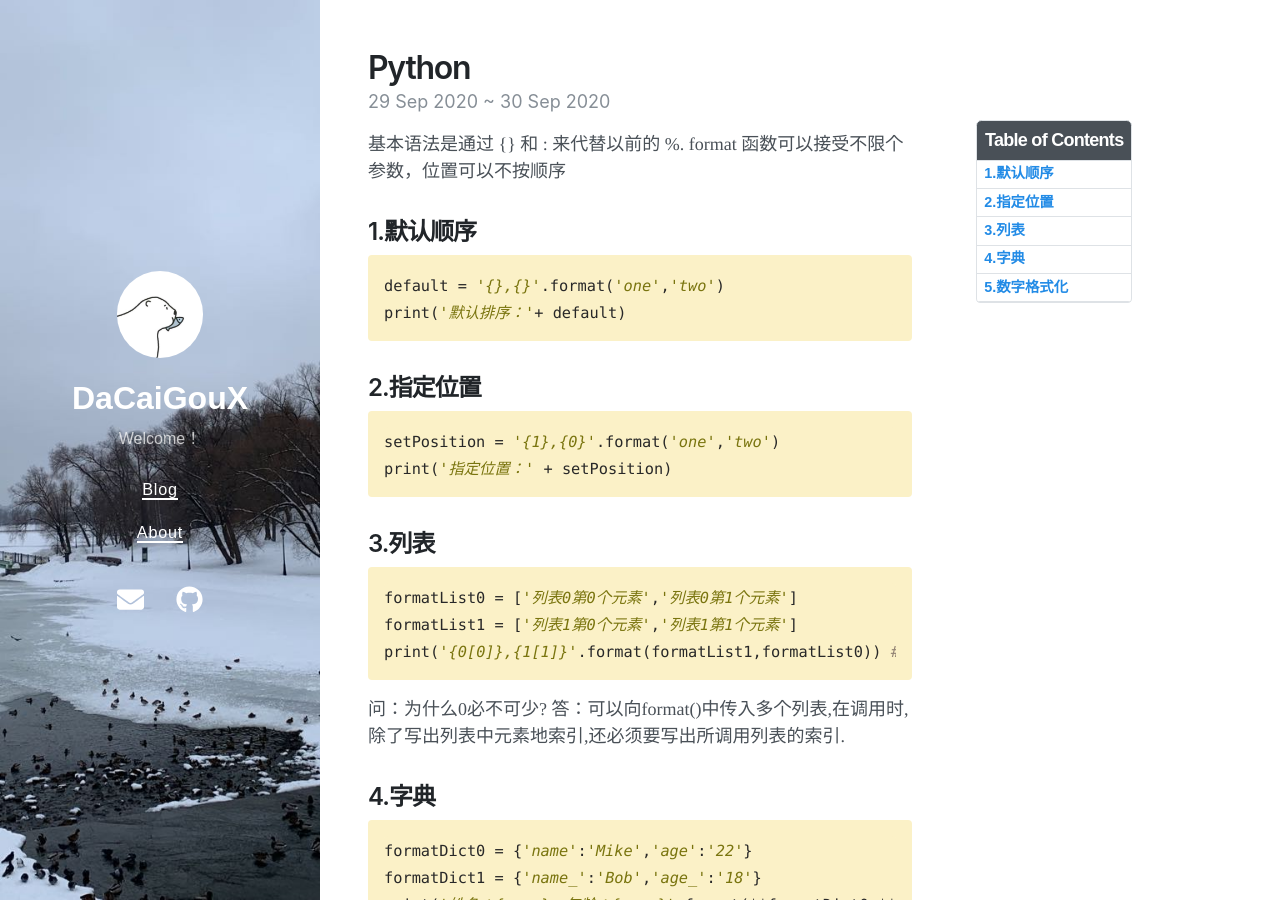
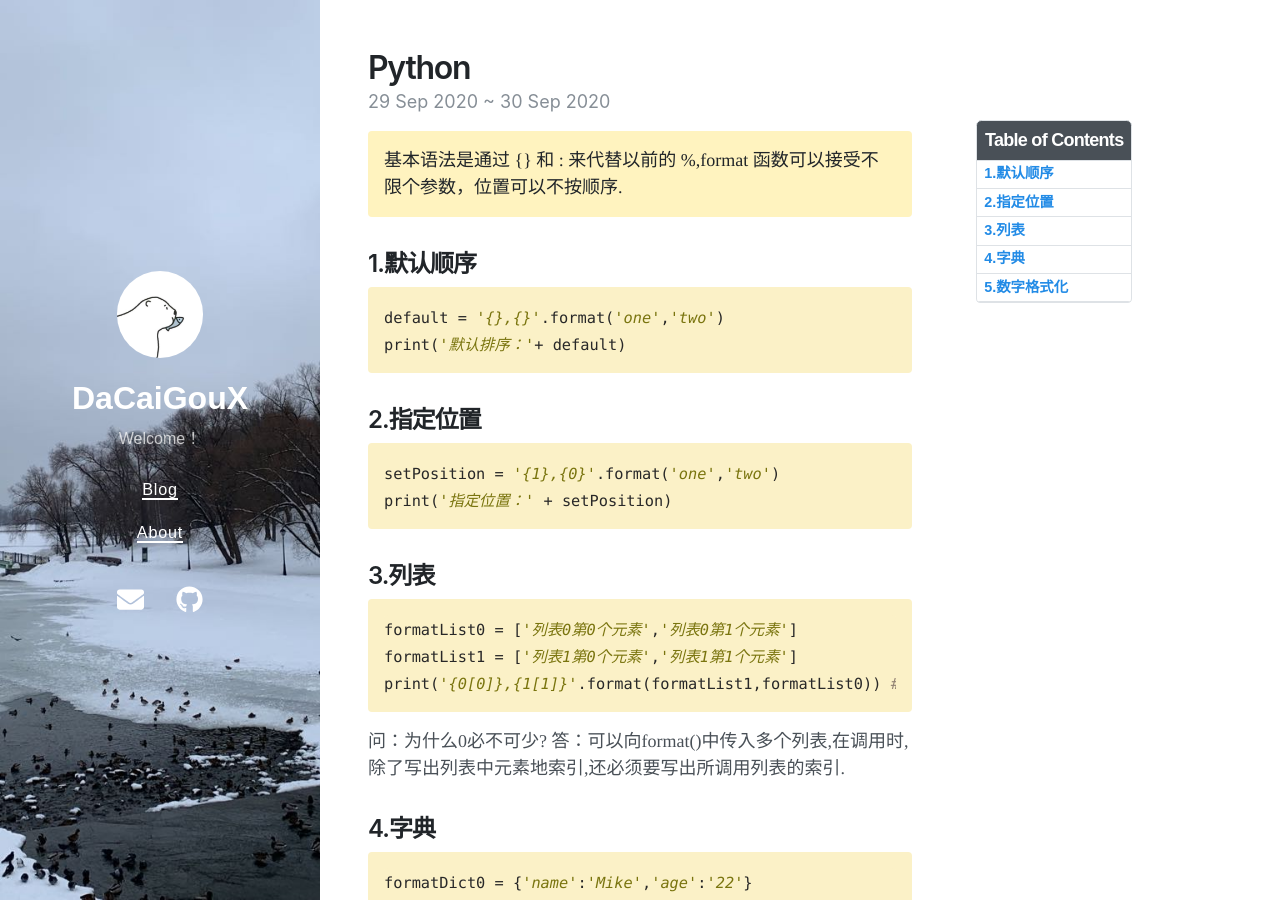
Before and after one commit to dacaigoux/dacaigoux.github.io, a Jekyll site: the page built from _posts/2022-05-04-Format-笔记.md, in a window 1280 px wide and 900 px high. Built offline with Jekyll 4.4.1, drawn with Linux system fonts in a browser that asks for light colours; nearby versions of some CDN libraries.

Commit message:
Update 2022-05-04-Format-笔记.md

```diff
--- a/_posts/2022-05-04-Format-笔记.md
+++ b/_posts/2022-05-04-Format-笔记.md
@@ -6,8 +6,8 @@ last_modified_at: 2020-10-01 01:08:25 +0800
 tags: [jekyll theme, jekyll, tutorial]
 toc:  true
 ---
-基本语法是通过 {} 和 : 来代替以前的 %.
-format 函数可以接受不限个参数，位置可以不按顺序
+基本语法是通过 {} 和 : 来代替以前的 %,format 函数可以接受不限个参数，位置可以不按顺序.
+{: .message }
 
 ## 1.默认顺序
 
```
